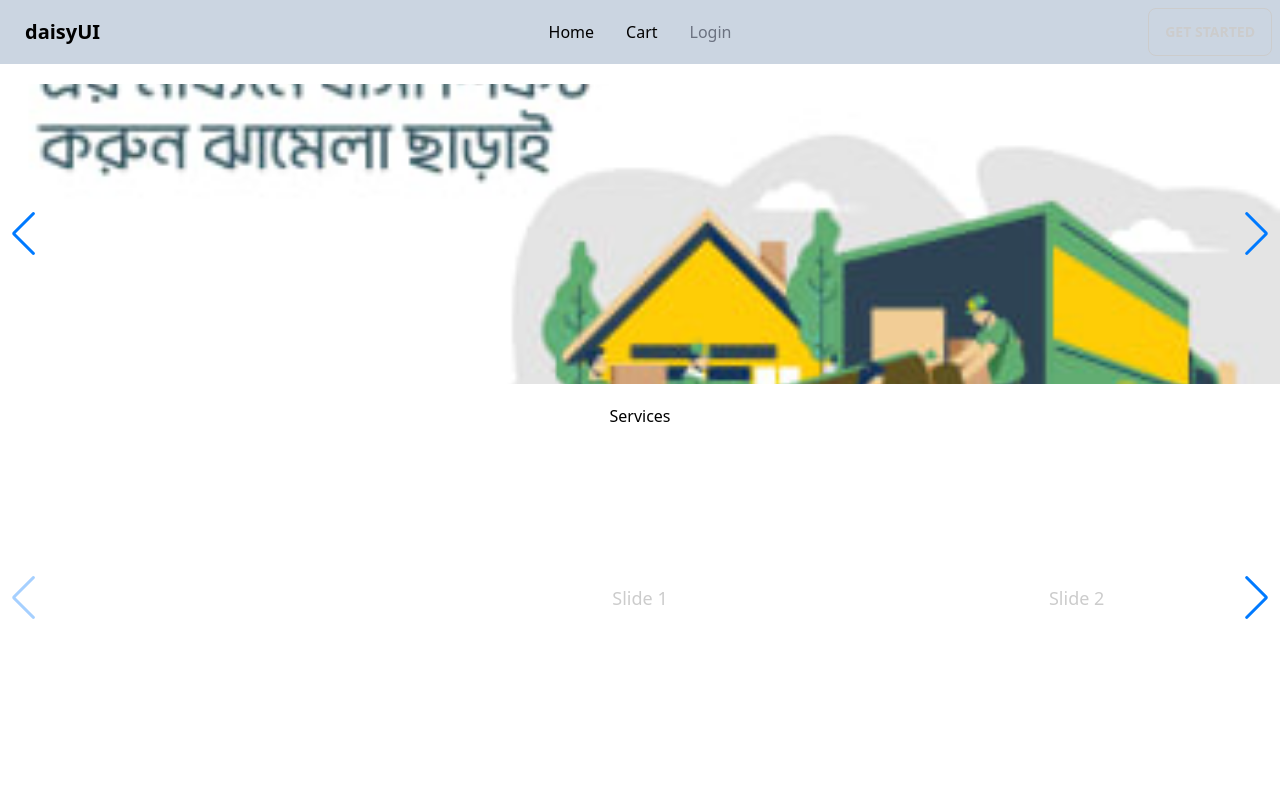
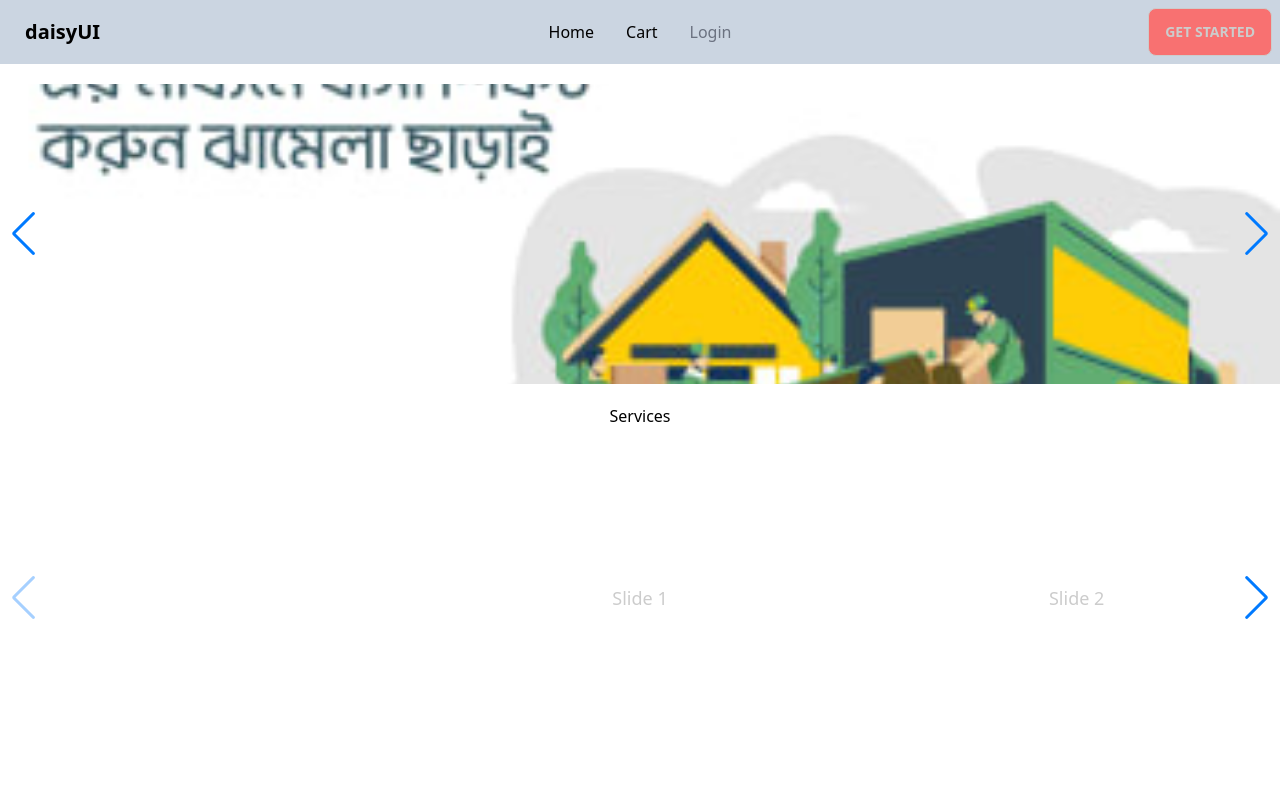
Before and after one commit to alamin00006/all-assistant, a React (Create React App) app: page / in a window 1280 px wide. Shown: the top 800 px of the page. Built offline with nearby package versions, Linux system fonts and the light colour scheme.

Commit message:
new muhib

```diff
--- a/src/views/Header/Header.jsx
+++ b/src/views/Header/Header.jsx
@@ -61,7 +61,7 @@ const Header = () => {
       <div className="navbar-center hidden lg:flex">
         <ul className="menu menu-horizontal px-1">
           <li>
-            <a>Home</a>
+            <Link>Home</Link>
           </li>
 
           <li>
@@ -73,7 +73,7 @@ const Header = () => {
         </ul>
       </div>
       <div className="navbar-end">
-        <Link className="btn">Get started</Link>
+        <Link className="btn bg-red-400">Get started</Link>
       </div>
     </div>
   );
```
